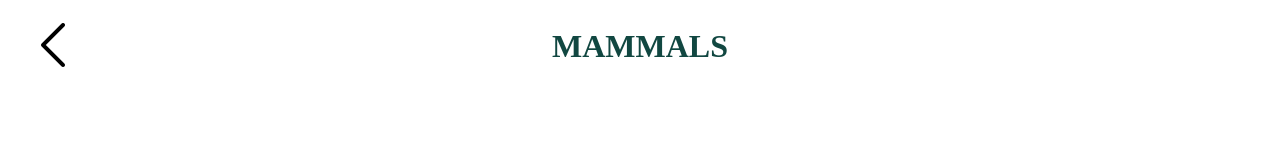
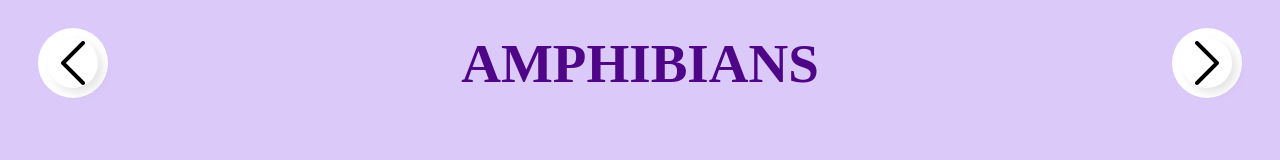
Before and after one commit to rish-gitcode/Web-Mini-Project, a plain HTML site: page pages/test.html in a window 1280 px wide. Drawn offline with Linux system fonts and the light colour scheme.

Commit message:
update 2.0

```diff
--- a/css/istyle.css
+++ b/css/istyle.css
@@ -10,27 +10,38 @@ body {
     align-items: center;*/
 
 }
-.header {
-    display: flex;
-    position: relative;
-    text-align: center;
-    padding: 20px 0;
-}
 
 h1{
     font-size: 55px;
     font-weight: 900;
     justify-content: center;
 }
-button{
+.header {
+    display: flex;
+    justify-content: space-between;
+    align-items: center;
+    padding: 20px;
+    text-align: center;
+}
+
+.nav-btn img {
+    height: 50px;
+    width: 50px;
+    border-radius: 50%;
+}
+
+button {
     height: 70px;
     width: 70px;
     border-radius: 50%;
     font-weight: bold;
     color: black;
     background: #ffffff;
-    align-items: right;
-    margin: 20px;
+    border: none;
+    margin: 0 10px;
+    display: flex;
+    align-items: center;
+    justify-content: center;
 }
 
 .gallery {
--- a/pages/test.html
+++ b/pages/test.html
@@ -1,4 +1,4 @@
-<!DOCTYPE html>
+<!--<!DOCTYPE html>
 <html lang="en">
 <head>
     <meta charset="UTF-8">
@@ -44,4 +44,66 @@
 
 
     </body>
+</html>-->
+<!DOCTYPE html>
+<html>
+<head>
+    <title>Amphibians</title>
+    <link rel="stylesheet" href="../css/istyle.css">
+    <style>
+        .header {
+            display: flex;
+            justify-content: space-between;
+            align-items: center;
+            padding: 20px;
+        }
+        .nav-btn img {
+            height: 50px;
+            width: 50px;
+            border-radius: 50%;
+        }
+        h1 {
+            font-size: 55px;
+            font-weight: 900;
+            text-align: center;
+            flex-grow: 1;
+            margin: 0;
+            color: rgb(79, 5, 135);
+        }
+        button {
+            height: 70px;
+            width: 70px;
+            border-radius: 50%;
+            font-weight: bold;
+            background: #ffffff;
+            border: none;
+            display: flex;
+            align-items: center;
+            justify-content: center;
+        }
+    </style>
+</head>
+<body style="background-color: #dbc9f9;">
+
+    <div class="header">
+        <!-- Back Button -->
+        <a href="../index.html" class="nav-btn">
+            <button><img src="../img/backarrow.png" alt="Back"></button>
+        </a>
+
+        <!-- Heading -->
+        <h1>AMPHIBIANS</h1>
+
+        <!-- Forward Button (to next page or same page as placeholder) -->
+        <a href="../pages/reptiles.html" class="nav-btn">
+            <button><img src="../img/forward.png" alt="Forward"></button>
+        </a>
+    </div>
+
+    <div class="gallery">
+        <!-- Card items go here (same as your original) -->
+        <!-- ... -->
+    </div><br>
+
+</body>
 </html>
--- a/style.css
+++ b/style.css
@@ -26,7 +26,7 @@ body {
     flex-direction: column;
     justify-content: center;
     align-items: center;
-    background-color: rgb(229, 224, 205);
+    background-color: rgb(252, 232, 158);
 }
 a{
     text-decoration: none;
@@ -43,7 +43,7 @@ a{
 }
 
 .card {
-    background: white;
+    background: rgb(207, 249, 245);
     padding: 13px;
     box-shadow: 5px 5px 10px rgba(0, 0, 0, 0.5);
     text-align: center;
@@ -65,7 +65,7 @@ a{
 }
 
 .caption {
-    font-size: 20px;
+    font-size: 30px;
     font-weight: bold;
     margin-top: 10px;
 }
```
Also changed, not shown: pages/amphibians.html (+8 -2 lines), pages/animals.html (+10 -2 lines), pages/birds.html (+8 -2 lines), pages/fish.html (+11 -3 lines), pages/reptiles.html (+8 -2 lines), img/forward.png (added).
